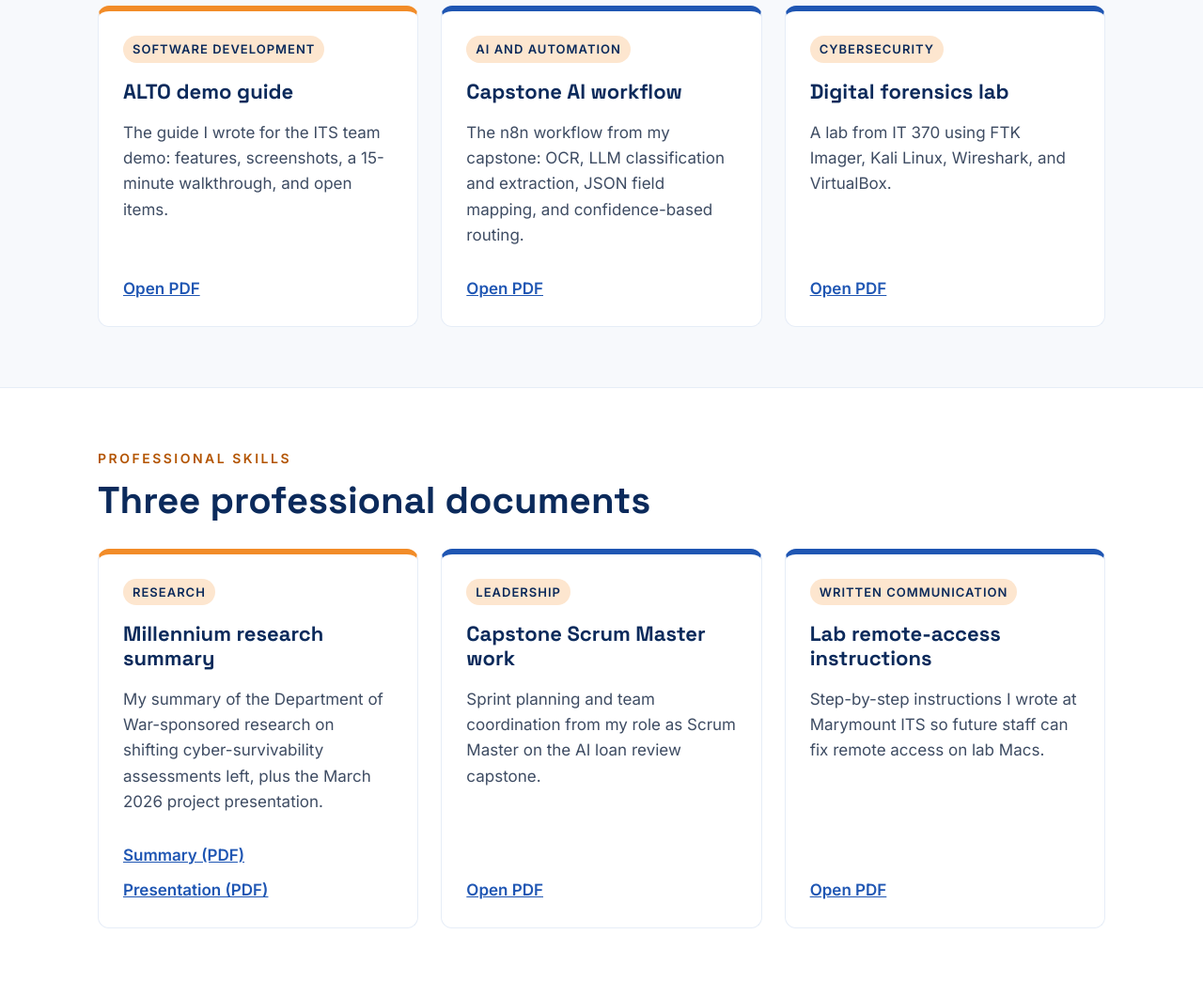
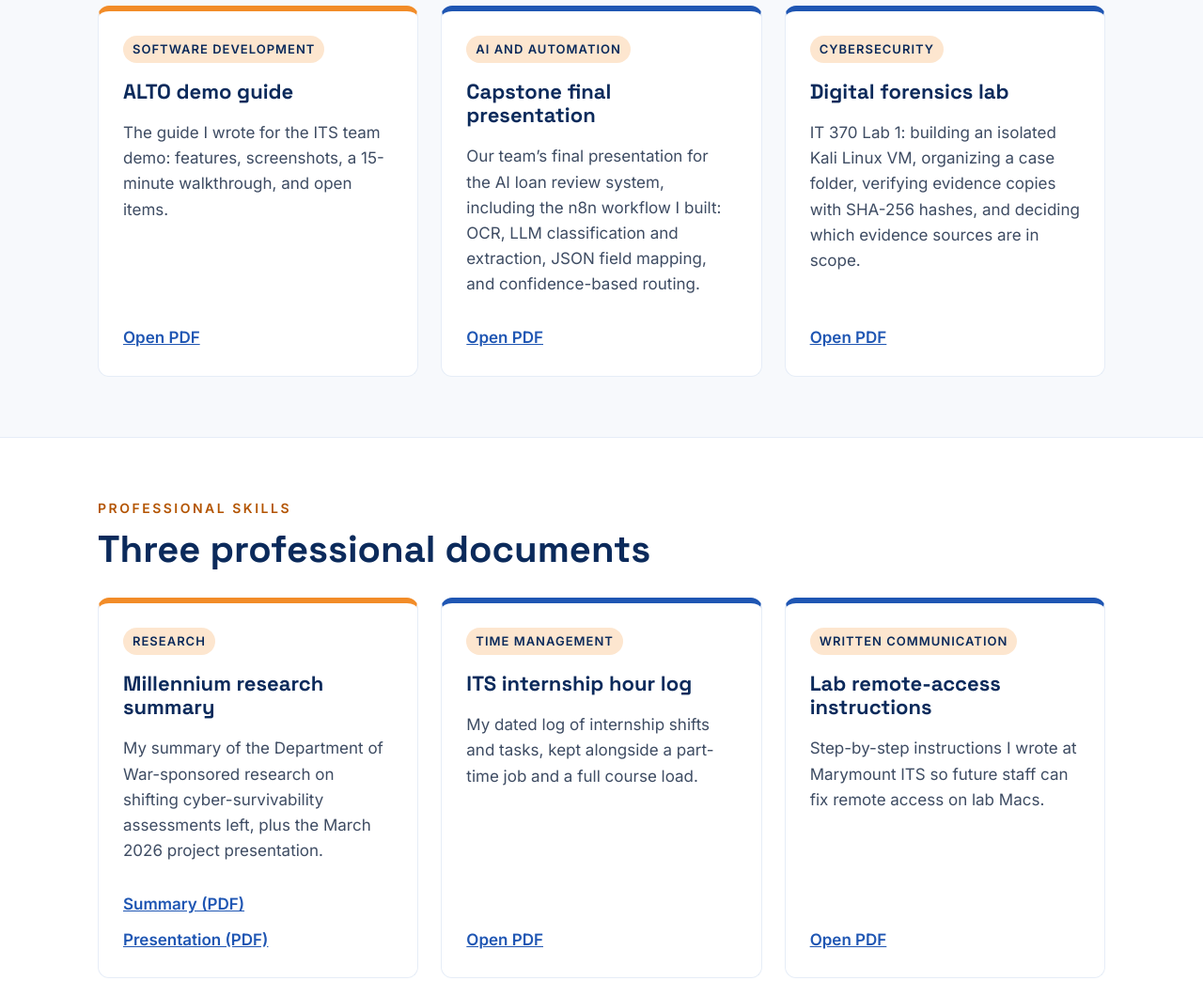
Before and after one commit to lhuyett/IT423LukeHuyett, a plain HTML site: page evidence.html in a window 1280 px wide. Shown: the part 520-1564 px from the top of the page at 94% size. Drawn offline with Linux system fonts and the light colour scheme.

Commit message:
Add files via upload

```diff
--- a/evidence.html
+++ b/evidence.html
@@ -51,14 +51,14 @@
       </div>
       <div class="card doc">
         <span class="tag">AI and automation</span>
-        <h3>Capstone AI workflow</h3>
-        <p>The n8n workflow from my capstone: OCR, LLM classification and extraction, JSON field mapping, and confidence-based routing.</p>
-        <div class="links"><a href="assets/docs/Capstone_AI_Workflow.pdf">Open PDF</a></div>
+        <h3>Capstone final presentation</h3>
+        <p>Our team’s final presentation for the AI loan review system, including the n8n workflow I built: OCR, LLM classification and extraction, JSON field mapping, and confidence-based routing.</p>
+        <div class="links"><a href="assets/docs/Capstone_Final_Presentation.pdf">Open PDF</a></div>
       </div>
       <div class="card doc">
         <span class="tag">Cybersecurity</span>
         <h3>Digital forensics lab</h3>
-        <p>A lab from IT 370 using FTK Imager, Kali Linux, Wireshark, and VirtualBox.</p>
+        <p>IT 370 Lab 1: building an isolated Kali Linux VM, organizing a case folder, verifying evidence copies with SHA-256 hashes, and deciding which evidence sources are in scope.</p>
         <div class="links"><a href="assets/docs/IT370_Forensics_Lab.pdf">Open PDF</a></div>
       </div>
     </div>
@@ -79,10 +79,10 @@
         <div class="links"><a href="assets/docs/Millennium_Research_Summary.pdf">Summary (PDF)</a><a href="assets/docs/Millennium_Project_Presentation.pdf">Presentation (PDF)</a></div>
       </div>
       <div class="card doc">
-        <span class="tag">Leadership</span>
-        <h3>Capstone Scrum Master work</h3>
-        <p>Sprint planning and team coordination from my role as Scrum Master on the AI loan review capstone.</p>
-        <div class="links"><a href="assets/docs/Capstone_Scrum_Work.pdf">Open PDF</a></div>
+        <span class="tag">Time management</span>
+        <h3>ITS internship hour log</h3>
+        <p>My dated log of internship shifts and tasks, kept alongside a part-time job and a full course load.</p>
+        <div class="links"><a href="assets/docs/ITS_Hour_Log.pdf">Open PDF</a></div>
       </div>
       <div class="card doc">
         <span class="tag">Written communication</span>
@@ -104,7 +104,7 @@
       <div class="card doc hot">
         <span class="tag">Recognition</span>
         <h3>Operations Associate of the Month</h3>
-        <p>Named five times at The Home Depot: July 2023, September 2023, April 2024, July 2026, and August 2026.</p>
+        <p>Named Operations Associate of the Month five times at The Home Depot, recognizing reliability and work ethic in a high-volume store.</p>
         <div class="links"><a href="assets/docs/Associate_of_the_Month.pdf">Open PDF</a></div>
       </div>
     </div>
```
Also changed, not shown: 1 other file.
